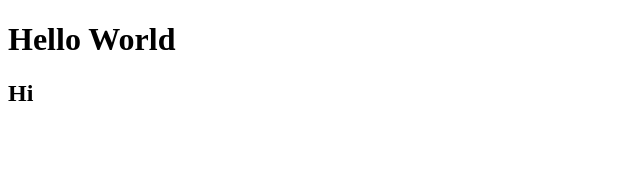
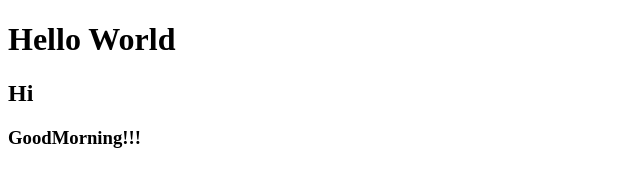
Before and after one commit to Jun8796/hello, a plain HTML site: page index.html in a window 1280 px wide. Shown: the whole page, without its empty margins (0-640 px from the left). Drawn offline with Linux system fonts and the light colour scheme.

Commit message:
add goot morning to hello.html

```diff
--- a/index.html
+++ b/index.html
@@ -8,5 +8,6 @@
 <body>
     <h1>Hello World</h1>
     <h2>Hi</h2>
+    <h3>GoodMorning!!!</h3>
 </body>
 </html>
```
